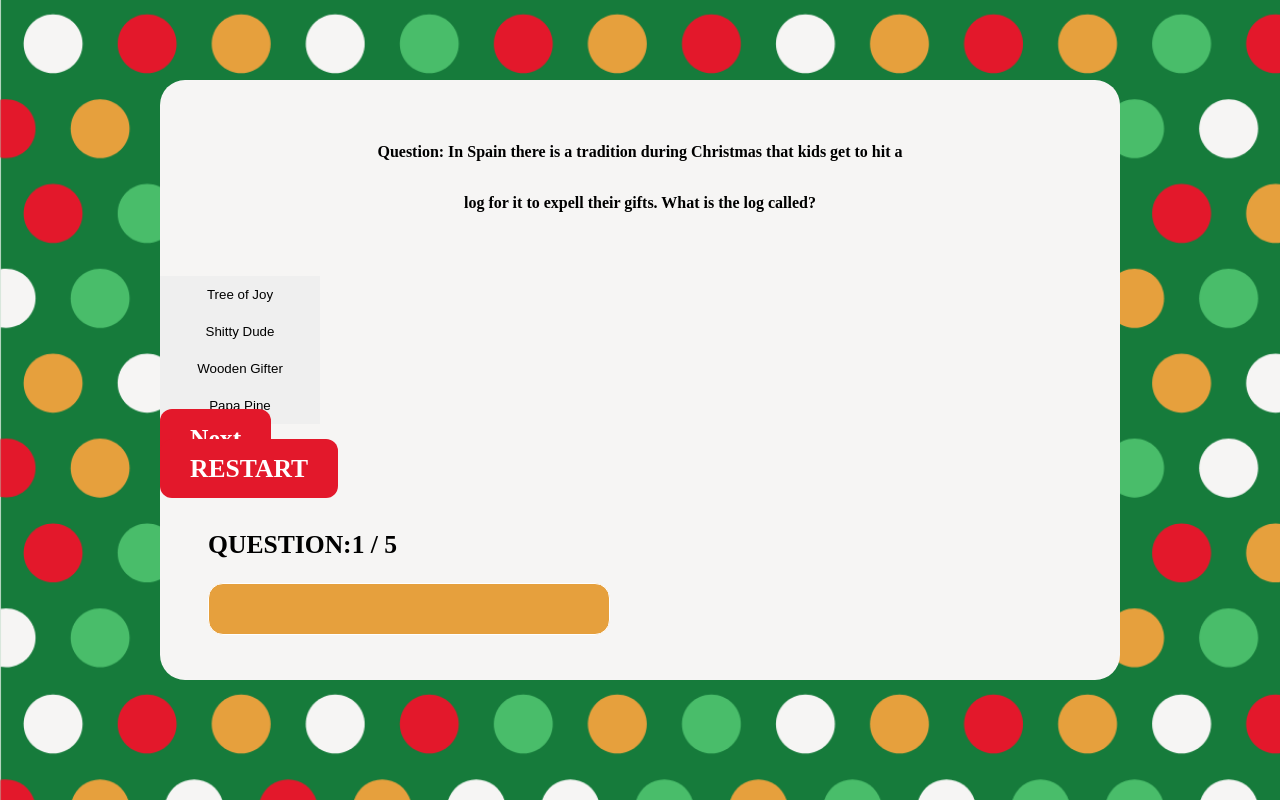
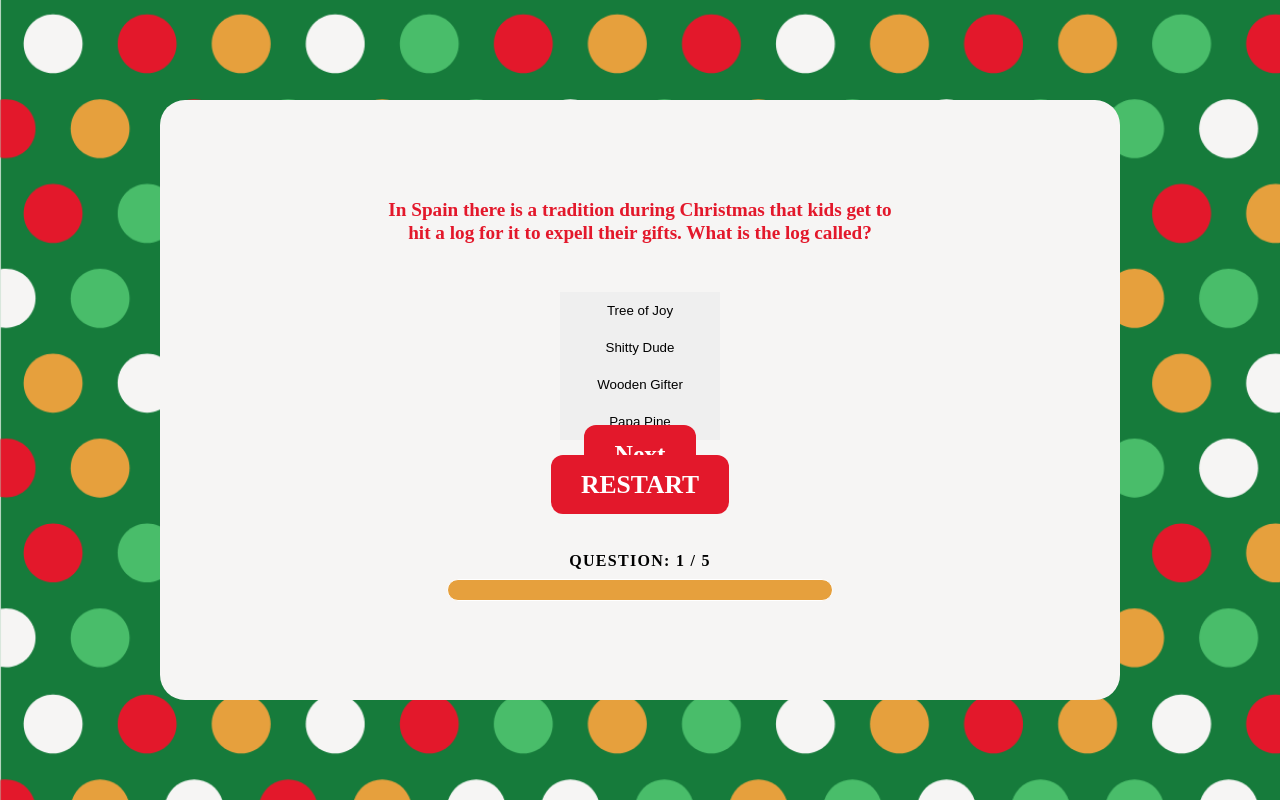
Before and after one commit to Technigo/project-redux-quiz-old, a React (Create React App) app: page /quiz in a window 1280 px wide. Built offline with nearby package versions, Linux system fonts and the light colour scheme.

Commit message:
Added some styling

```diff
--- a/src/components/CurrentQuestion.js
+++ b/src/components/CurrentQuestion.js
@@ -4,7 +4,7 @@ import { Link } from 'react-router-dom'
 /* import { quiz } from 'reducers/quiz' */
 import RestartButton from './RestartButton'
 import Summary from './Summary'
-import { Background, QuestionContainer, Headers } from './Styling/GlobalStyles'
+import { Background, QuestionContainer, Questions } from './Styling/GlobalStyles'
 import ProgressBar from './Progressbar'
 import Options from './Options'
 import NextButton from './NextButton'
@@ -30,7 +30,7 @@ export const CurrentQuestion = () => {
     return (
       <Background>
         <QuestionContainer>
-          <Headers>Question: {question.questionText}</Headers>
+          <Questions>{question.questionText}</Questions>
           {question.options.map((option, answerIndex) => (
             <Options
               key={option.id}
--- a/src/components/Options.js
+++ b/src/components/Options.js
@@ -1,7 +1,7 @@
 import React, { useState, useEffect } from 'react';
 import { useDispatch, useSelector } from 'react-redux';
 import { quiz } from 'reducers/quiz'
-import styled from 'styled-components';
+import styled from 'styled-components/macro';
 
 const Button = styled.button`
 width: 10rem;
@@ -33,7 +33,7 @@ const Options = ({ option, answerIndex, optionDisabled, setOptionDisabled, setNe
     }
   }
   return (
-    <div>
+    <OptionContainer>
       <Button
         type="button"
         style={borderColor}
@@ -41,8 +41,14 @@ const Options = ({ option, answerIndex, optionDisabled, setOptionDisabled, setNe
         disabled={optionDisabled}>
         {option}
       </Button>
-    </div>
+    </OptionContainer>
   )
 }
 
-export default Options
+export default Options;
+
+export const OptionContainer = styled.div`
+  align-items: center;
+  justify-content: center;
+  flex-direction: column;
+`
--- a/src/components/Progressbar.js
+++ b/src/components/Progressbar.js
@@ -1,16 +1,16 @@
 import React from 'react';
 import { useSelector } from 'react-redux';
-import styled from 'styled-components'
+import styled from 'styled-components/macro';
 
 const ProgressContainer = styled.div`
-  width: 400px;
-  height: 50px;
-  border-radius: 15px;
+  width: 30vw;
+  height: 20px;
+  border-radius: 50px;
   background-color: #E6A03D;
   position: relative;
   overflow: hidden;
   display: flex;
-  margin-top: 25px;
+  margin-top: 5px;
   justify-content: space-between;
   align-items: center;
   border: 1px solid white;
@@ -30,17 +30,20 @@ const ProgressStatus = styled.div`
 `;
 const Amount = styled.label`
   color: black;
-  position: relative;
-  align-self: center;
   text-align: center;
   font-family: 'Montserrat';
-  font-size: 2vw;
+  font-size: 1.25vw;
   font-weight: bold;
   line-height: 2vw;
-  white-space: wrap;`
+  white-space: wrap;
+  letter-spacing: 0.1vw;
+`
 
 const Wrapper = styled.div`
-display: block;
+display: flex;
+align-items: center;
+justify-content: center;
+flex-direction: column;
 padding: 3em;
 `
 
@@ -52,7 +55,7 @@ const ProgressBar = () => {
   )}%`;
   return (
     <Wrapper>
-      <Amount> QUESTION:
+      <Amount> QUESTION:&nbsp;
         {question.id} / {amountOfQuestions}
       </Amount>
       <ProgressContainer>
@@ -62,4 +65,4 @@ const ProgressBar = () => {
     </Wrapper>
   )
 }
-export default ProgressBar
+export default ProgressBar;
--- a/src/components/Styling/GlobalStyles.js
+++ b/src/components/Styling/GlobalStyles.js
@@ -10,6 +10,7 @@ body {
 }
 `
 export const Background = styled.div`
+  display: flex;
   background-image: url(${xmasBackground});
   background-size: cover;
   position: relative;
@@ -17,11 +18,11 @@ export const Background = styled.div`
   height: 100vh;
 `
 export const QuestionContainer = styled.section`
-position: relative;
+  align-items: center;
+  justify-content: center;
   background-color: #f6f5f4;
   display: flex;
   flex-direction: column;
-  justify-content: center;
   height: 75%;
   width: 75%;
   border-radius: 25px;
@@ -31,22 +32,31 @@ position: relative;
 export const Headers = styled.div`
   position: relative;
   align-self: center;
+  width: 60%;
+  text-align: center;
+  color: #E3182B;
+  padding: 5%;
+  font-family: 'Montserrat';
+  font-size: 3vw;
+  font-weight: bold;
+  line-height: 3.25vw;
+
+  white-space: wrap;
+`
+
+export const Questions = styled.div`
+  position: relative;
+  align-self: center;
   width: 55%;
   text-align: center;
+  color: #E3182B;
   padding: 5%;
   font-family: 'Montserrat';
-<<<<<<< Updated upstream
-  font-size: 3vw;
+  font-size: 1.5vw;
   font-weight: bold;
-  line-height: 3vw;
-=======
-  font-size: 4vw;
-  font-weight: bold;
-  line-height: 4vw;
->>>>>>> Stashed changes
-  white-space: wrap;
+  line-height: 1.75vw;
+`
 
-`
 export const Buttons = styled.a`
     text-decoration: none;
     position: relative;
```
